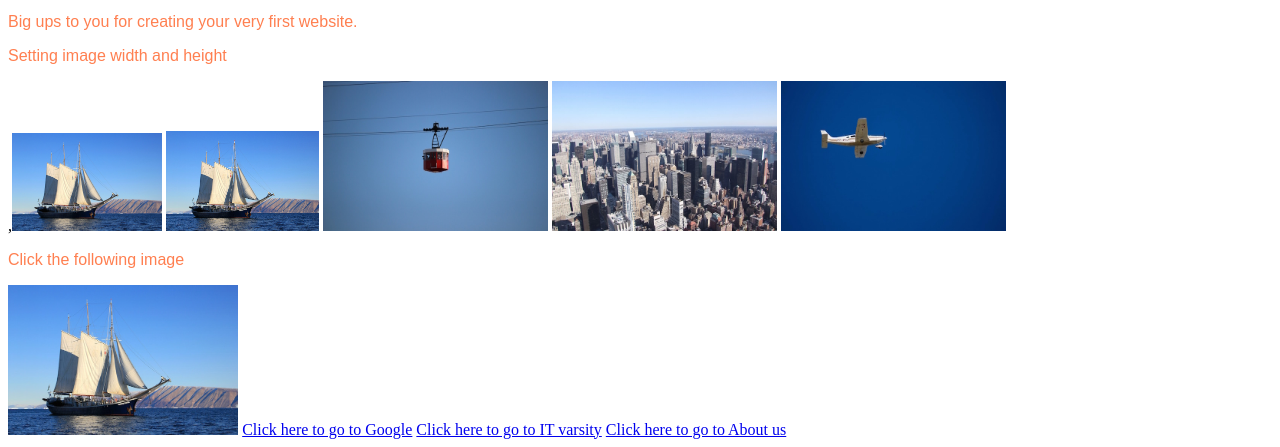
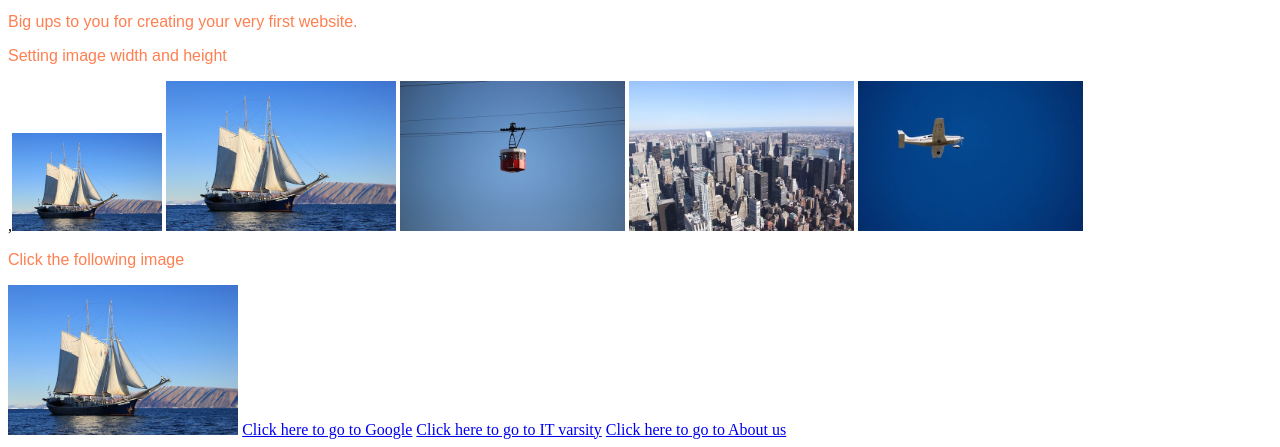
Before and after one commit to SibusisoBaloyi-Dev/My-first-website-app, a plain HTML site: page index.html in a window 1280 px wide. Shown: the part 368-815 px from the top of the page. Drawn offline with Linux system fonts and the light colour scheme.

Commit message:
Update index.html
Changed the height of the boat picture from 100 to 150.

```diff
--- a/index.html
+++ b/index.html
@@ -15,7 +15,7 @@
         <p>Big ups to you for creating your very first website. </p>
         <p>Setting image width and height</p>
         ,<img src="images/boat.jpg" width="150" />
-        <img src="images/boat.jpg" height="100"/>
+        <img src="images/boat.jpg" height="150"/>
         <img src="images/cablecar.jpg" height="150"/>
         <img src="images/city.jpg" height="150"/>
         <img src="images/plane.jpg" height="150"/>
```
